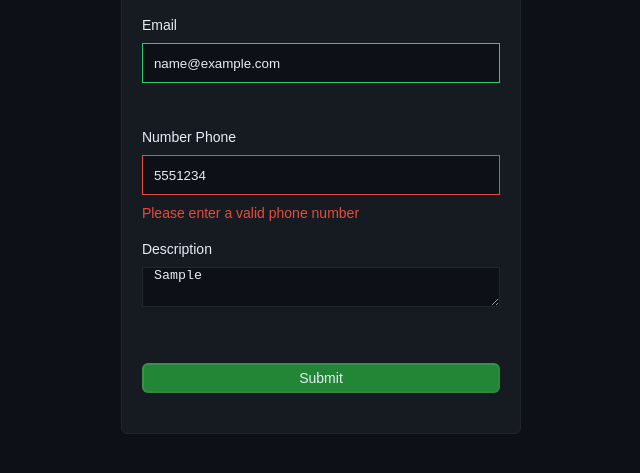
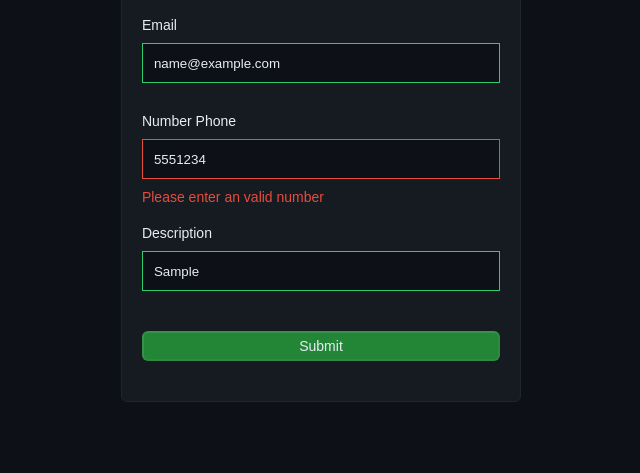
Before and after one commit to vin2410/javascript-training, a plain HTML site: page Form/index.html in a window 1280 px wide. Both pictures are taken after typing "Sample", "name@example.com", "5551234", "Sample" into the empty fields and a click on the button "Submit". Shown: the part 267-740 px from the top of the page, without its empty margins (319-959 px from the left). Drawn offline with Linux system fonts and the light colour scheme.

Commit message:
Change mindset to use object formField

```diff
--- a/Form/index.html
+++ b/Form/index.html
@@ -8,7 +8,7 @@
         <script defer src="index.js"></script>
     </head>
     <body>
-        <form id="form" class="form" onchange="validateForms()">
+        <form id="form" class="form" onsubmit="validateForm(event)">
             <h1 class="form-heading">Registration</h1>
             <div class="form-info">
                 <label for="username">Username</label>
@@ -17,17 +17,17 @@
             </div>
             <div class="form-info">
                 <label for="email">Email</label>
-                <input type="email" id="email" onchange="isEmail()"/>
+                <input type="email" id="email" />
                 <p></p>
             </div>
             <div class="form-info">
                 <label for="phone">Number Phone</label>
-                <input type="tel" id="phone" onchange="isPhone()"/>
+                <input type="tel" id="phone" />
                 <p></p>
             </div>
             <div class="form-info">
                 <label for="description">Description</label>
-                <textarea id="description"></textarea>
+                <input type="text" id="description" />
                 <p></p>
             </div>
             <button type="submit">Submit</button>
--- a/Form/index.js
+++ b/Form/index.js
@@ -1,67 +1,64 @@
-const form = document.getElementById("form");
-const username = document.getElementById("username");
-const email = document.getElementById("email");
-const phone = document.getElementById("phone");
-const content = document.getElementById("description");
+// New way with object
+const formField = {
+    username: {
+        key: "username",
+        requiredMessage: "Please enter a username",
+    },
+    email: {
+        key: "email",
+        regex: /^(([^<>()\[\]\\.,;:\s@"]+(\.[^<>()\[\]\\.,;:\s@"]+)*)|(".+"))@((\[[0-9]{1,3}\.[0-9]{1,3}\.[0-9]{1,3}\.[0-9]{1,3}])|(([a-zA-Z\-0-9]+\.)+[a-zA-Z]{2,}))$/,
+        requiredMessage: "Please enter an email",
+        invalidMessage: "Please enter an valid email",
+    },
+    phone: {
+        key: "phone",
+        regex: /\(?([0-9]{3})\)?([ .-]?)([0-9]{3})\2([0-9]{4})/,
+        requiredMessage: "Please enter a number phone",
+        invalidMessage: "Please enter an valid number",
+    },
+    description: {
+        key: "description",
+        requiredMessage: "Please enter a description about yourself",
+    },
+};
 
-form.addEventListener("submit", (e) => {
-    e.preventDefault();
-    validateForms();
-});
+const validateForm = (event) => {
+    event.preventDefault();
+    const errors = {};
+    const form = document.getElementById("form");
 
-const validateForms = () => {
-    const usernameValue = username.value.trim();
-    const emailValue = email.value.trim();
-    const phoneValue = phone.value.trim();
-    const contentValue = content.value.trim();
+    for (let field in formField) {
+        const inputElement = document.getElementById(field);
+        const fieldValue = inputElement.value.trim();
+        const fieldConfig = formField[field];
 
-    if (usernameValue === "") {
-        setError(username, "Please enter your username");
+        if (fieldConfig.requiredMessage && fieldValue === "") {
+            errors[field] = fieldConfig.requiredMessage;
+        } else if (fieldConfig.regex && !fieldConfig.regex.test(fieldValue)) {
+            errors[field] = fieldConfig.invalidMessage;
+        } else {
+            const inputElement = document.getElementById(field);
+            const formInfo = inputElement.parentElement;
+            const errorElement = formInfo.querySelector("p");
+            formInfo.className = "form-info success";
+            errorElement.textContent = "";
+        }
+    }
+    console.log(errors);
+
+    if (Object.keys(errors).length > 0) {
+        displayErrors(errors);
     } else {
-        setSuccess(username);
-    }
-
-    if (emailValue === "") {
-        setError(email, "Please enter your email");
-    } else if (!isEmail(emailValue)) {
-        setError(email, "Please enter a valid email");
-    } else {
-        setSuccess(email);
-    }
-
-    if (phoneValue === "") {
-        setError(phone, "Please enter your phone number");
-    } else if (!isPhone(phoneValue)) {
-        setError(phone, "Please enter a valid phone number");
-    } else {
-        setSuccess(phone);
-    }
-
-    if (contentValue === "") {
-        setError(content, "Please enter your content");
-    } else {
-        setSuccess(content);
+        form.submit();
     }
 };
-// Input error
-const setError = (element, message) => {
-    const formInfo = element.parentElement;
-    const errorMessage = formInfo.querySelector("p");
-    errorMessage.innerText = message;
-    formInfo.className = "form-info error";
+
+const displayErrors = (errors) => {
+    for (let field in errors) {
+        const inputElement = document.getElementById(field);
+        const formInfo = inputElement.parentElement;
+        const errorElement = formInfo.querySelector("p");
+        formInfo.className = "form-info error";
+        errorElement.textContent = errors[field];
+    }
 };
-
-// Input success
-const setSuccess = (element) => {
-    const formInfo = element.parentElement;
-    formInfo.className = "form-info success";
-};
-
-// Validation Email
-const isEmail = (email) =>
-    /^(([^<>()\[\]\\.,;:\s@"]+(\.[^<>()\[\]\\.,;:\s@"]+)*)|(".+"))@((\[[0-9]{1,3}\.[0-9]{1,3}\.[0-9]{1,3}\.[0-9]{1,3}])|(([a-zA-Z\-0-9]+\.)+[a-zA-Z]{2,}))$/.test(
-        email
-    );
-
-// Validation phone number
-const isPhone = (phone) => /\(?([0-9]{3})\)?([ .-]?)([0-9]{3})\2([0-9]{4})/.test(phone);
--- a/Form/main.css
+++ b/Form/main.css
@@ -34,8 +34,7 @@ body {
     margin-top: 40px;
 }
 
-.form-info input,
-.form-info textarea {
+.form-info input {
     color: #e6edf3;
     height: 40px;
     text-indent: 11px;
@@ -52,12 +51,12 @@ button:hover {
 }
 
 .form-info p {
-	color: #e74c3c;
-	visibility: hidden;
+    color: #e74c3c;
+    visibility: hidden;
 }
 
 .form-info.error p {
-	visibility: visible;
+    visibility: visible;
 }
 
 .form-info input::forcus {
```
